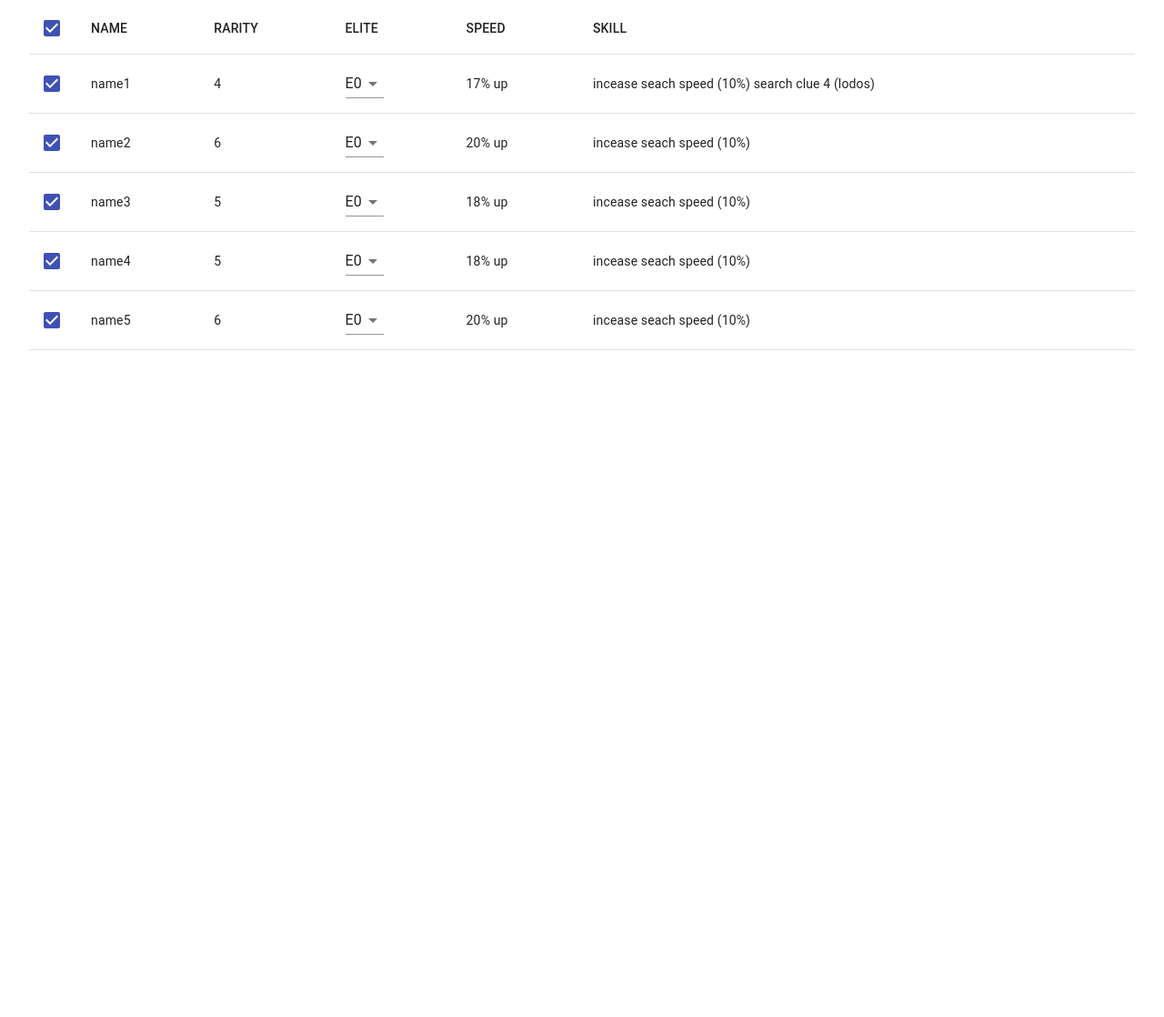
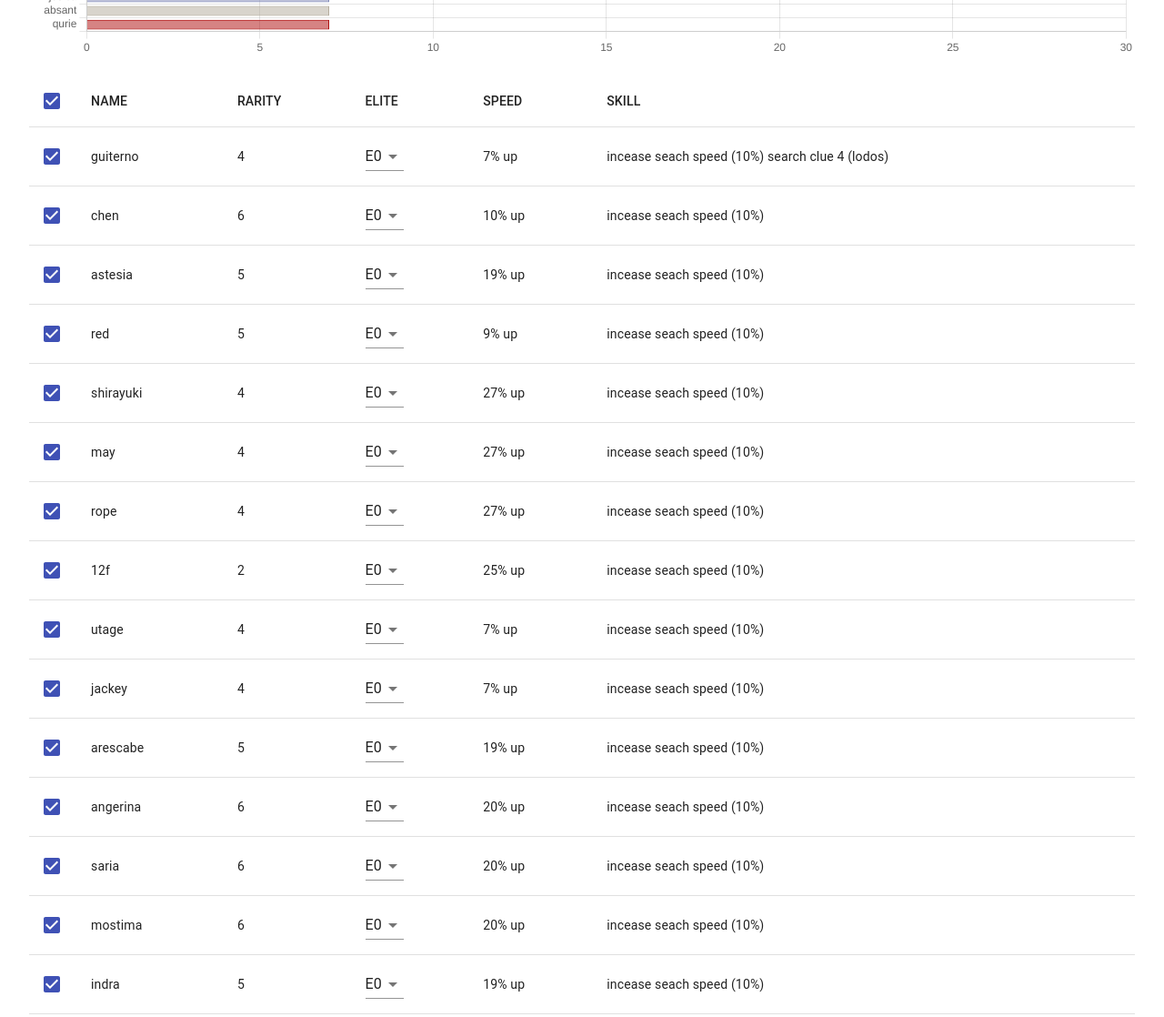
Before and after one commit to BsmRudolph/arknights-tools, a Gatsby site: page /clue-search-speed-meter in a window 1280 px wide. Shown: the part 383-1501 px from the top of the page at 91% size. Before the commit the page ends 800 px from the top, so only its background shows below. Built offline with nearby package versions, Linux system fonts and the light colour scheme; Gatsby itself is replaced by a stand-in of ours.

Commit message:
キャラクタカラーを追加

```diff
--- a/src/data/operators.json
+++ b/src/data/operators.json
@@ -1,57 +1,266 @@
 [
   {
-    "name": "name1",
+    "name": "guiterno",
     "rarity": 4,
     "elite": 0,
     "skills": [
-      { "value": 10, "description": "incease seach speed (10%)\nsearch clue 4 (lodos)" },
-      { "value": 20, "description": "incease seach speed (20%)" },
-      { "value": 45, "description": "incease seach speed (45%)" }
+      { "value": 0, "description": "incease seach speed (10%)\nsearch clue 4 (lodos)" },
+      { "value": 25, "description": "incease seach speed (20%)" },
+      { "value": 25, "description": "incease seach speed (45%)" }
     ],
-    "color": "rgb(255, 99, 132)"
+    "color": "#D2A9D2"
   },
   {
-    "name": "name2",
+    "name": "chen",
+    "rarity": 6,
+    "elite": 0,
+    "skills": [
+      { "value": 0, "description": "incease seach speed (10%)" },
+      { "value": 0, "description": "incease seach speed (20%)" },
+      { "value": 25, "description": "incease seach speed (45%)" }
+    ],
+    "color": "#5C649E"
+  },
+  {
+    "name": "astesia",
+    "rarity": 5,
+    "elite": 0,
+    "skills": [
+      { "value": 10, "description": "incease seach speed (10%)" },
+      { "value": 10, "description": "incease seach speed (20%)" },
+      { "value": 25, "description": "incease seach speed (45%)" }
+    ],
+    "color": "#0886CC"
+  },
+  {
+    "name": "red",
+    "rarity": 5,
+    "elite": 0,
+    "skills": [
+      { "value": 0, "description": "incease seach speed (10%)" },
+      { "value": 0, "description": "incease seach speed (20%)" },
+      { "value": 25, "description": "incease seach speed (45%)" }
+    ],
+    "color": "#CB3C45"
+  },
+  {
+    "name": "shirayuki",
+    "rarity": 4,
+    "elite": 0,
+    "skills": [
+      { "value": 20, "description": "incease seach speed (10%)" },
+      { "value": 20, "description": "incease seach speed (20%)" },
+      { "value": 20, "description": "incease seach speed (45%)" }
+    ],
+    "color": "#CDD5D5"
+  },
+  {
+    "name": "may",
+    "rarity": 4,
+    "elite": 0,
+    "skills": [
+      { "value": 20, "description": "incease seach speed (10%)" },
+      { "value": 20, "description": "incease seach speed (20%)" },
+      { "value": 20, "description": "incease seach speed (45%)" }
+    ],
+    "color": "#C9A9AC"
+  },
+  {
+    "name": "rope",
+    "rarity": 4,
+    "elite": 0,
+    "skills": [
+      { "value": 20, "description": "incease seach speed (10%)" },
+      { "value": 20, "description": "incease seach speed (20%)" },
+      { "value": 20, "description": "incease seach speed (45%)" }
+    ],
+    "color": "#9786BB"
+  }  ,
+  {
+    "name": "12f",
+    "rarity": 2,
+    "elite": 0,
+    "skills": [
+      { "value": 20, "description": "incease seach speed (10%)" },
+      { "value": 20, "description": "incease seach speed (20%)" },
+      { "value": 20, "description": "incease seach speed (45%)" }
+    ],
+    "color": "#FBEBD2"
+  },
+  {
+    "name": "utage",
+    "rarity": 4,
+    "elite": 0,
+    "skills": [
+      { "value": 0, "description": "incease seach speed (10%)" },
+      { "value": 20, "description": "incease seach speed (20%)" },
+      { "value": 20, "description": "incease seach speed (45%)" }
+    ],
+    "color": "#C870C4"
+  },
+  {
+    "name": "jackey",
+    "rarity": 4,
+    "elite": 0,
+    "skills": [
+      { "value": 0, "description": "incease seach speed (10%)" },
+      { "value": 20, "description": "incease seach speed (20%)" },
+      { "value": 20, "description": "incease seach speed (45%)" }
+    ],
+    "color": "#45454E"
+  },
+  {
+    "name": "arescabe",
+    "rarity": 5,
+    "elite": 0,
+    "skills": [
+      { "value": 10, "description": "incease seach speed (10%)" },
+      { "value": 10, "description": "incease seach speed (20%)" },
+      { "value": 20, "description": "incease seach speed (45%)" }
+    ],
+    "color": "#F5C150"
+  },
+  {
+    "name": "angerina",
     "rarity": 6,
     "elite": 0,
     "skills": [
       { "value": 10, "description": "incease seach speed (10%)" },
-      { "value": 20, "description": "incease seach speed (20%)" },
-      { "value": 45, "description": "incease seach speed (45%)" }
+      { "value": 10, "description": "incease seach speed (20%)" },
+      { "value": 10, "description": "incease seach speed (45%)" }
     ],
-    "color": "rgb(54, 162, 235)"
+    "color": "#A4150C"
   },
   {
-    "name": "name3",
+    "name": "saria",
+    "rarity": 6,
+    "elite": 0,
+    "skills": [
+      { "value": 10, "description": "incease seach speed (10%)" },
+      { "value": 10, "description": "incease seach speed (20%)" },
+      { "value": 10, "description": "incease seach speed (45%)" }
+    ],
+    "color": "#B6AEAA"
+  },
+  {
+    "name": "mostima",
+    "rarity": 6,
+    "elite": 0,
+    "skills": [
+      { "value": 10, "description": "incease seach speed (10%)" },
+      { "value": 10, "description": "incease seach speed (20%)" },
+      { "value": 10, "description": "incease seach speed (45%)" }
+    ],
+    "color": "#1B389D"
+  },
+  {
+    "name": "indra",
     "rarity": 5,
     "elite": 0,
     "skills": [
       { "value": 10, "description": "incease seach speed (10%)" },
-      { "value": 20, "description": "incease seach speed (20%)" },
-      { "value": 45, "description": "incease seach speed (45%)" }
+      { "value": 10, "description": "incease seach speed (20%)" },
+      { "value": 10, "description": "incease seach speed (45%)" }
     ],
-    "color": "rgb(255, 159, 64)"
+    "color": "#616161"
   },
   {
-    "name": "name4",
+    "name": "flanca",
     "rarity": 5,
     "elite": 0,
     "skills": [
       { "value": 10, "description": "incease seach speed (10%)" },
-      { "value": 20, "description": "incease seach speed (20%)" },
-      { "value": 45, "description": "incease seach speed (45%)" }
+      { "value": 10, "description": "incease seach speed (20%)" },
+      { "value": 10, "description": "incease seach speed (45%)" }
     ],
-    "color": "rgb(255, 205, 86)"
+    "color": "#A86F5E"
   },
   {
-    "name": "name5",
+    "name": "bleeze",
+    "rarity": 5,
+    "elite": 0,
+    "skills": [
+      { "value": 10, "description": "incease seach speed (10%)" },
+      { "value": 10, "description": "incease seach speed (20%)" },
+      { "value": 10, "description": "incease seach speed (45%)" }
+    ],
+    "color": "#DDCCA3"
+  },
+  {
+    "name": "firewatch",
+    "rarity": 5,
+    "elite": 0,
+    "skills": [
+      { "value": 10, "description": "incease seach speed (10%)" },
+      { "value": 10, "description": "incease seach speed (20%)" },
+      { "value": 20, "description": "incease seach speed (45%)" }
+    ],
+    "color": "#887850"
+  },
+  {
+    "name": "mountain",
     "rarity": 6,
     "elite": 0,
     "skills": [
-      { "value": 10, "description": "incease seach speed (10%)" },
-      { "value": 20, "description": "incease seach speed (20%)" },
-      { "value": 45, "description": "incease seach speed (45%)" }
+      { "value": 0, "description": "incease seach speed (10%)" },
+      { "value": 0, "description": "incease seach speed (20%)" },
+      { "value": 0, "description": "incease seach speed (45%)" }
     ],
-    "color": "rgb(75, 192, 192)"
+    "color": "#857C7D"
+  },
+  {
+    "name": "jesica",
+    "rarity": 4,
+    "elite": 0,
+    "skills": [
+      { "value": 0, "description": "incease seach speed (10%)" },
+      { "value": 10, "description": "incease seach speed (20%)" },
+      { "value": 10, "description": "incease seach speed (45%)" }
+    ],
+    "color": "#7E86B6"
+  },
+  {
+    "name": "absant",
+    "rarity": 4,
+    "elite": 0,
+    "skills": [
+      { "value": 0, "description": "incease seach speed (10%)" },
+      { "value": 0, "description": "incease seach speed (20%)" },
+      { "value": 0, "description": "incease seach speed (45%)" }
+    ],
+    "color": "#B2AA99"
+  },
+  {
+    "name": "istina",
+    "rarity": 5,
+    "elite": 0,
+    "skills": [
+      { "value": 0, "description": "-" },
+      { "value": 0, "description": "-" },
+      { "value": 10, "description": "応接室配置時、手がかり捜索速度+10%、ウルサス学生自治団の手がかり(4)を入手しやすい。" }
+    ],
+    "color": "#DDEFDF"
+  },
+  {
+    "name": "qurie",
+    "rarity": 4,
+    "elite": 0,
+    "skills": [
+      { "value": 0, "description": "incease seach speed (10%)" },
+      { "value": 10, "description": "incease seach speed (20%)" },
+      { "value": 10, "description": "incease seach speed (45%)" }
+    ],
+    "color": "#AE0908"
+  },
+  {
+    "name": "erizium",
+    "rarity": 5,
+    "elite": 0,
+    "skills": [
+      { "value": 0, "description": "incease seach speed (10%)" },
+      { "value": 0, "description": "incease seach speed (20%)" },
+      { "value": 0, "description": "incease seach speed (45%)" }
+    ],
+    "color": "#168BBE"
   }
 ]
--- a/src/pages/clue-search-speed-meter.js
+++ b/src/pages/clue-search-speed-meter.js
@@ -5,7 +5,7 @@ import { withStyles } from "@material-ui/core/styles";
 import { Container, Hidden, Checkbox, Select, MenuItem, TableContainer, Table, TableHead, TableBody, TableRow, TableCell } from "@material-ui/core";
 import * as Utils from "../commons/utils";
 
-const VERSION = "20210917.175102";
+const VERSION = "20210917.175103";
 const APPKEY = "clue-search-speed-meter";
 
 const styles = (theme) => ({
@@ -29,7 +29,7 @@ const rarityBonuses = {
   2: 5,
   3: 5,
   4: 7,
-  5: 8,
+  5: 9,
   6: 10,
 };
 const eliteBonuses = {
@@ -54,6 +54,19 @@ const options = {
       },
     },
   },
+  scaleShowValues: true,
+  scales: {
+    yAxes: {
+        ticks: {
+          stepSize: 1,
+          autoSkip: false
+        },
+        scaleLabel: {
+          display: true,
+        }
+      }
+  },
+
   elements: {
     bar: {
       borderWidth: 1,
@@ -64,7 +77,7 @@ const options = {
 const HorizontalBar = React.forwardRef((props, ref) => {
   const { data } = props;
   return (
-    <div style={{ height: "40vh" }}>
+    <div style={{ height: "50vh" }}>
       <div style={{ position: "relative", width: "100%", height: "100%" }}>
         <Bar ref={ref} data={data} options={options} />
       </div>
```
